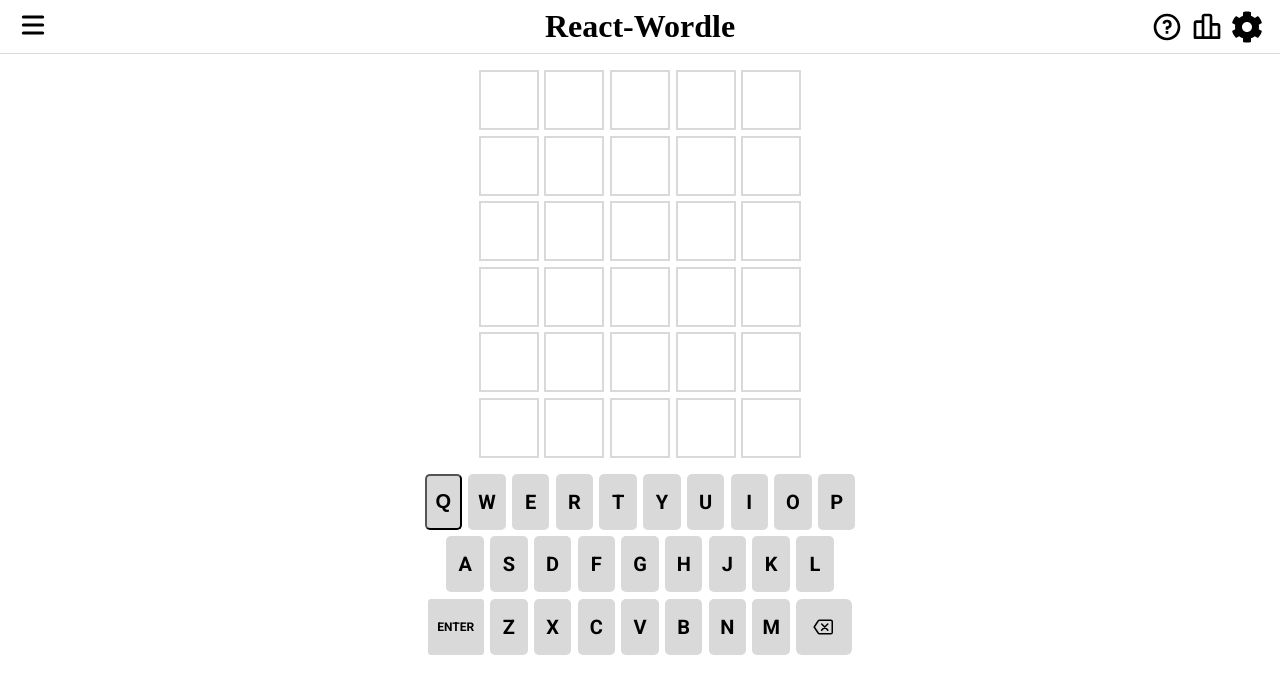
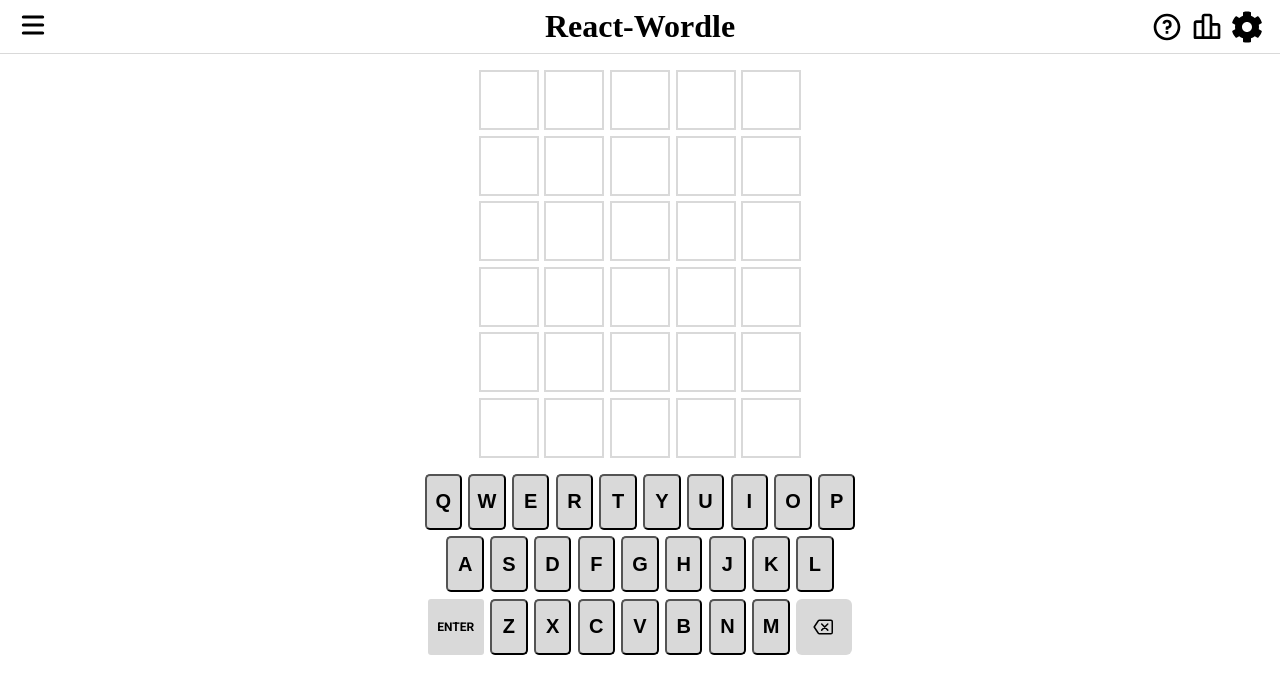
Before and after one commit to louieluuu/wordleforever, a React (Vite) app: page / in a window 1280 px wide. Shown: the top 694 px of the page. Built offline with nearby package versions, Linux system fonts and the light colour scheme; the HTML template or start-up script is replaced by a standard one; a web font is replaced by a local one.

Commit message:
Add Keyboard interaction (incomplete)

```diff
--- a/src/App.jsx
+++ b/src/App.jsx
@@ -163,6 +163,11 @@ function App() {
     }
   }
 
+  function onKeyClick(letter) {
+    console.log(letter)
+    setUserGuess(userGuess.concat(letter))
+  }
+
   return (
     <>
       <Header />
@@ -218,7 +223,7 @@ function App() {
         </div>
       </div>
 
-      <Keyboard />
+      <Keyboard onClick={onKeyClick} />
     </>
   )
 }
--- a/src/components/Keyboard.jsx
+++ b/src/components/Keyboard.jsx
@@ -3,47 +3,35 @@ import React from "react"
 import { IoBackspaceOutline } from "react-icons/io5"
 
 export default function Keyboard({ onClick }) {
+  const firstRow = ["Q", "W", "E", "R", "T", "Y", "U", "I", "O", "P"]
+  const secondRow = ["A", "S", "D", "F", "G", "H", "J", "K", "L"]
+  const thirdRow = ["Z", "X", "C", "V", "B", "N", "M"]
+
   return (
     <div className="keyboard">
       <div className="keyboard__row">
-        <button
-          className="keyboard__key"
-          onClick={() => onClick("q")}
-        >
-          Q
-        </button>
-        <div className="keyboard__key">W</div>
-        <div className="keyboard__key">E</div>
-        <div className="keyboard__key">R</div>
-        <div className="keyboard__key">T</div>
-        <div className="keyboard__key">Y</div>
-        <div className="keyboard__key">U</div>
-        <div className="keyboard__key">I</div>
-        <div className="keyboard__key">O</div>
-        <div className="keyboard__key">P</div>
+        {firstRow.map((letter) => (
+          <button className="keyboard__key" key={letter} onClick={() => onClick(letter)}>
+            {letter}
+          </button>
+        ))}
       </div>
 
       <div className="keyboard__row">
-        <div className="keyboard__key">A</div>
-        <div className="keyboard__key">S</div>
-        <div className="keyboard__key">D</div>
-        <div className="keyboard__key">F</div>
-        <div className="keyboard__key">G</div>
-        <div className="keyboard__key">H</div>
-        <div className="keyboard__key">J</div>
-        <div className="keyboard__key">K</div>
-        <div className="keyboard__key">L</div>
+        {secondRow.map((letter) => (
+          <button className="keyboard__key" key={letter} onClick={() => onClick(letter)}>
+            {letter}
+          </button>
+        ))}
       </div>
 
       <div className="keyboard__row">
         <div className="keyboard__key--large">ENTER</div>
-        <div className="keyboard__key">Z</div>
-        <div className="keyboard__key">X</div>
-        <div className="keyboard__key">C</div>
-        <div className="keyboard__key">V</div>
-        <div className="keyboard__key">B</div>
-        <div className="keyboard__key">N</div>
-        <div className="keyboard__key">M</div>
+        {thirdRow.map((letter) => (
+          <button className="keyboard__key" key={letter} onClick={() => onClick(letter)}>
+            {letter}
+          </button>
+        ))}
         <div className="keyboard__key--large--svg">
           <IoBackspaceOutline />
         </div>
```
